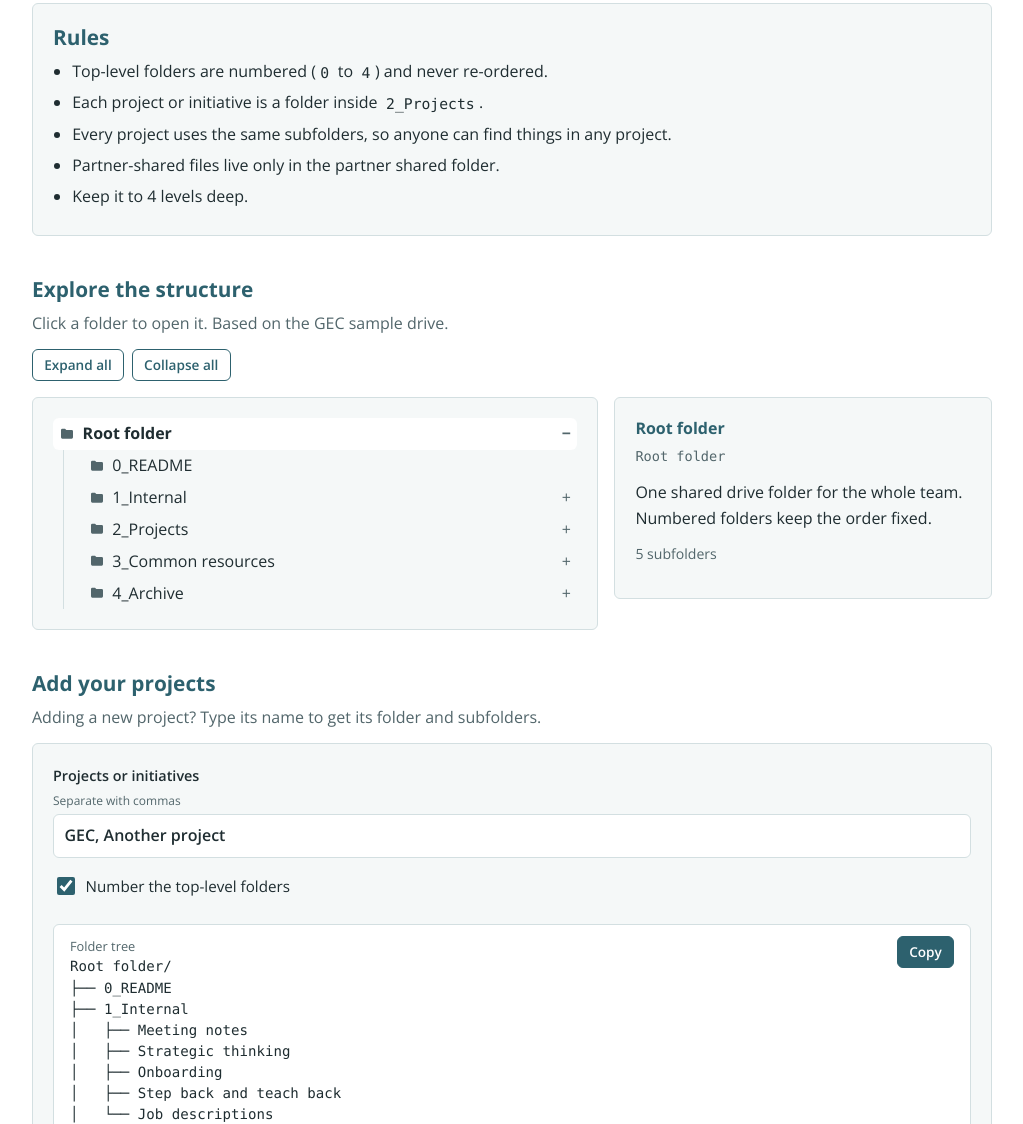
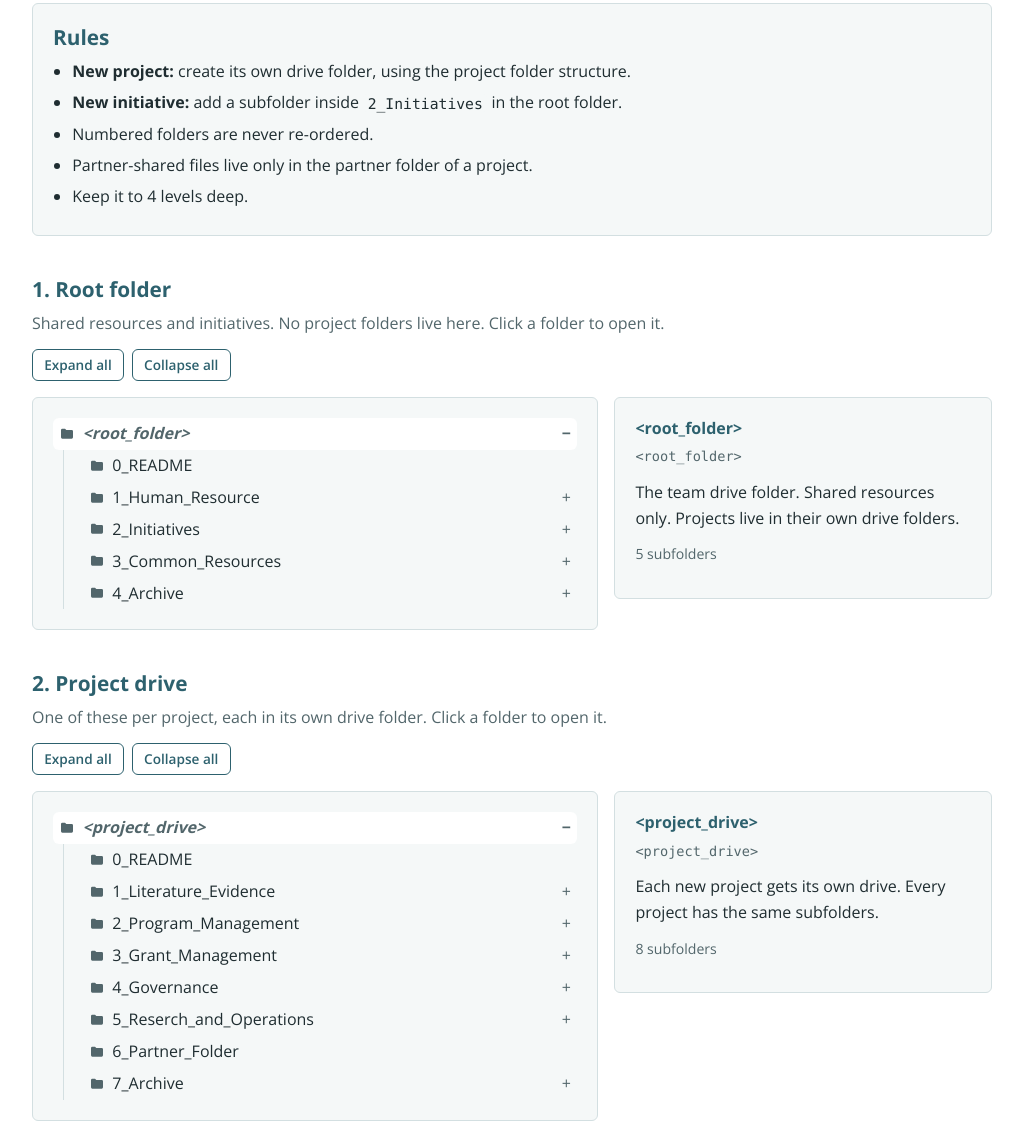
Before and after one commit to SachitDeshmukh/jpal-scale-up-drive-management, a plain HTML site: page structure.html in a window 1280 px wide. Shown: the part 242-1366 px from the top of the page, without its empty margins (128-1151 px from the left). Drawn offline with nearby package versions, Linux system fonts and the light colour scheme.

Commit message:
Update[code]: Restructure the folder structure.

```diff
--- a/script.js
+++ b/script.js
@@ -14,52 +14,117 @@ const PAGES = [
 ];
 
 // Every project or initiative gets the same subfolders.
-// (Adapted from the GEC / Breakthrough sample drive.)
 const PROJECT = [
+  { n: 'README', note: 'Start here: what is in this drive, who to ask, and the archive log.' },
   {
-    n: 'Program management', note: 'Work plans, trackers, reports and outreach content.', kids: [
-      { n: 'Work plans' }, { n: 'Trackers' }, { n: 'Reports' },
-      { n: 'Social media', kids: [{ n: 'Photo library' }, { n: 'Draft posts' }, { n: 'Draft articles' }, { n: 'Draft blogs' }] },
+    n: 'Literature_Evidence', note: 'Intervention summaries, resources, literature.', kids: [
+      { n: 'Evaluation_Summaries' },
+      { n: 'Knowledge_Sharing' },
     ]
   },
   {
-    n: 'Grant management', note: 'Applications, budgets and everything donors need.', kids: [
-      { n: 'Applications and award letters' }, { n: 'Budgets' }, { n: 'Cost-effectiveness calculations' },
-      { n: 'Charge codes' }, { n: 'Donor deliverables' },
+    n: 'Program_Management', note: 'Work plans, trackers, reports and outreach content.', kids: [
+      { n: 'Work_Plans' },
+      { n: 'Trackers' },
+      { n: 'Copy_Edited_Reports' },
+      {
+        n: 'Social_Media', kids: [
+          { n: 'Photo_library' },
+          { n: 'Posts_Articles_Blogs' },
+          { n: 'Videos' },
+          { n: 'Pitches_Pagers' }
+        ]
+      },
     ]
   },
   {
-    n: 'Government and research', note: 'State material, agreements and research work.', kids: [
-      { n: 'State folders', note: 'One folder per state: decks, curricula, reports, GOs.' },
-      { n: 'Governance documents', note: 'LoS and MoU.' },
-      { n: 'Research', kids: [{ n: 'Common do files' }, { n: 'Common encryption folder' }, { n: 'Research plans' }, { n: 'Dashboards' }] },
-    ]
-  },
-  { n: 'Partner shared folder', note: 'The only place partner-shared files live. Keep internal drafts out.' },
-];
-
-const withProjects = names => [
-  { n: 'README', note: 'Start here: what is in this drive, who to ask, and the archive log.' },
-  {
-    n: 'Internal', note: 'Team-only material, not shared with partners or donors.', kids: [
-      { n: 'Meeting notes' }, { n: 'Strategic thinking' }, { n: 'Onboarding' }, { n: 'Step back and teach back' }, { n: 'Job descriptions' },
+    n: 'Grant_Management', note: 'Applications, budgets and everything donors need.', kids: [
+      { n: 'Applications_Award_Letters' },
+      { n: 'Budgets' },
+      { n: 'Cost_effectiveness_Calculations' },
+      { n: 'Charge_Codes' },
+      { n: 'Donor_Deliverables' },
+      { n: 'Vendor_Contracts' },
+      { n: 'Invoices' },
     ]
   },
   {
-    n: 'Projects', note: 'One folder per project or initiative. Every project has the same subfolders.',
-    kids: names.map(p => ({ n: p, note: `Everything for ${p}.`, kids: PROJECT }))
-  },
+    n: 'Governance', note: 'Outreach, agreements, and resources from the government.', kids: [
       {
-    n: 'Common resources', note: 'Reusable material that applies across projects.', kids: [
-      { n: 'Theory of Change' }, { n: 'Monitoring tools' }, { n: 'ME transfer resources' }, { n: 'Templates' },
+        n: '<state_folder>', note: 'One folder per state: decks, curricula, reports, GOs.', ph: true, kids: [
+          { n: 'Agreements', note: 'LoS and MoU.' },
+          { n: 'Orders', note: 'Released notices and orders.' },
+          { n: 'Outreach', note: 'Decks, pagers, eval summaries.' },
+          { n: 'Policy_Collateral', note: 'Policies, curricula, state reports.' },
+        ]
+      }
     ]
   },
   {
-    n: 'Archive', note: 'Closed or superseded files, filed by project or theme, then year. See Archiving.', kids: [
-      { n: '<Project or theme>', ph: true, kids: [{ n: 'YYYY', ph: true }] },
+    n: 'Reserch_and_Operations', note: 'State material, agreements and research work.', kids: [
+      {
+        n: '<state_folder>', note: 'One folder per state: RO, data, analysis, reports.', ph: true, kids: [
+          { n: 'Raw_Data', note: 'Encrypted data files.' },
+          { n: 'Analysis_Code', note: 'Clean data and analysis code.' },
+          { n: 'Reports_Outputs', note: 'Code output and designed reports.' },
+          { n: 'Operations', note: 'M&E tools, RO collateral, field plans and attendance.' },
+        ]
+      },
+      { n: 'Theory_of_Change' }, { n: 'Monitoring_tools' }, { n: 'M&E_Transfer_Resources' },
+    ]
+  },
+  { n: 'Partner_Folder', note: 'The only place partner-shared files live. Keep internal drafts out.' },
+  {
+    n: 'Archive', note: 'Closed or superseded files, filed by theme. See Archiving.', kids: [
+      { n: '<Theme_YYYY_MM_DD>', ph: true },
     ]
   },
 ];
+
+// (1) Root folder: shared resources only. Projects are NOT kept here.
+const ROOT_FOLDER = [
+  { n: 'README', note: 'Start here: what is in this drive, who to ask, and the archive log.' },
+  {
+    n: 'Human_Resource', note: 'Team-only material, not shared with partners or donors.', kids: [
+      { n: 'Hiring' }, { n: 'Onboarding' }, { n: 'Teach_Backs' },
+    ]
+  },
+  {
+    n: 'Initiatives', note: 'One subfolder per initiative. A new initiative gets a subfolder here.', kids: [
+      {
+        n: '<initiative_name>', ph: true, note: 'Everything for one initiative.', kids: [
+          { n: 'Background_Literature_Review' },
+          { n: 'Notes_Minutes' },
+          { n: 'Budgets_Reports' },
+          { n: 'Onboarding' },
+          { n: 'Outreach' },
+        ]
+      },
+    ]
+  },
+  {
+    n: 'Common_Resources', note: 'Reusable material that applies across projects and initiatives.', kids: [
+      { n: 'Meeting_Notes' }, { n: 'Strategic_Thinking' }, { n: 'Comms_Templates' },
+    ]
+  },
+  {
+    n: 'Archive', note: 'Closed or superseded files, filed by theme. See Archiving.', kids: [
+      { n: '<Theme_YYYY_MM_DD>', ph: true },
+    ]
+  },
+];
+
+// Both structures shown on the Structure page. `start` = first folder number (null = unnumbered).
+const EXPLORERS = {
+  root: {
+    n: '<root_folder>', ph: true, start: 0, kids: ROOT_FOLDER,
+    note: 'The team drive folder. Shared resources only. Projects live in their own drive folders.'
+  },
+  project: {
+    n: '<project_drive>', ph: true, start: 0, kids: PROJECT,
+    note: 'Each new project gets its own drive. Every project has the same subfolders.'
+  },
+};
 
 const FORBIDDEN = /[\\/:*?"<>|]/g;
 const VAGUE = /\b(final|new|latest|copy|old|temp|misc|untitled)\b/i;
@@ -125,10 +190,11 @@ function renderLayout() {
 
 /* ---------- 4a. Page: Structure ---------- */
 function initStructure() {
-  const label = (n, i, top, numbered) => (top && numbered) ? `${i}_${n.n}` : n.n;
+  $$('[data-explorer]').forEach(box => {
+    const cfg = EXPLORERS[box.dataset.explorer], detail = $('.detail', box); let selected;
+    const label = (node, i, start) => start === null ? node.n : `${i + start}_${node.n}`;
 
-  // Explorer: click a folder to open it and read what goes inside
-  const detail = $('#detail'); let selected;
+    // Click a folder to open it and read what goes inside
     function select(btn, node, path) {
       selected?.removeAttribute('aria-current');
       selected = btn; btn.setAttribute('aria-current', 'true');
@@ -137,15 +203,15 @@ function initStructure() {
         el('p', '', node.note || `Part of “${path[path.length - 2] || 'the drive'}”.`),
         el('p', 'muted small', node.kids ? `${node.kids.length} subfolders` : 'Lowest level: files live here.'));
     }
-  function build(nodes, path, top) {
+    function build(nodes, path, start) {
       const ul = el('ul');
       nodes.forEach((node, i) => {
-      const text = label(node, i, top, true), here = [...path, text];
+        const text = label(node, i, start), here = [...path, text];
         const li = el('li'), btn = el('button', 'node'); btn.type = 'button'; btn.dataset.label = text;
         btn.append(el('span', 'ico'), el('span', node.ph ? 'ph' : '', text));
         li.append(btn);
         let sub;
-      if (node.kids) { sub = build(node.kids, here, path.length === 0); sub.hidden = true; li.append(sub); btn.setAttribute('aria-expanded', 'false'); }
+        if (node.kids) { sub = build(node.kids, here, path.length === 0 ? cfg.start : null); sub.hidden = true; li.append(sub); btn.setAttribute('aria-expanded', 'false'); }
         btn.addEventListener('click', () => {
           select(btn, node, here);
           if (sub) { sub.hidden = !sub.hidden; btn.setAttribute('aria-expanded', String(!sub.hidden)); }
@@ -154,30 +220,13 @@ function initStructure() {
       });
       return ul;
     }
-  const root = {
-    n: 'Root folder', note: 'One shared drive folder for the whole team. Numbered folders keep the order fixed.',
-    kids: withProjects(['GEC', 'Another project'])
-  };
-  const tree = build([root], [], false); tree.className = 'tree';
-  $('#tree').append(tree);
+    const tree = build([cfg], [], null); tree.className = 'tree';
+    $('.tree-host', box).append(tree);
     const rootBtn = $('.node', tree); rootBtn.click();
     const rootSub = $('ul', tree);
     const setAll = open => $$('ul', tree).forEach(u => { u.hidden = !open; u.previousElementSibling.setAttribute('aria-expanded', String(open)); });
-  $('#expandAll').addEventListener('click', () => setAll(true));
-  $('#collapseAll').addEventListener('click', () => { setAll(false); rootSub.hidden = false; rootBtn.setAttribute('aria-expanded', 'true'); });
-
-  // Builder: type project names, get a folder tree
-  live($('#builder'), () => {
-    const names = [...new Set(val('projects').split(',').map(clean).filter(Boolean))];
-    const numbered = $('#numbered').checked;
-    const out = ['Root folder/'];
-    const walk = (nodes, indent, top) => nodes.forEach((n, i) => {
-      const last = i === nodes.length - 1;
-      out.push(indent + (last ? '└── ' : '├── ') + label(n, i, top, numbered));
-      if (n.kids) walk(n.kids, indent + (last ? '    ' : '│   '), false);
-    });
-    walk(withProjects(names.length ? names : ['Project name']), '', true);
-    $('#treeOut').textContent = out.join('\n');
+    $('[data-expand]', box).addEventListener('click', () => setAll(true));
+    $('[data-collapse]', box).addEventListener('click', () => { setAll(false); rootSub.hidden = false; rootBtn.setAttribute('aria-expanded', 'true'); });
   });
 }
 
--- a/structure.html
+++ b/structure.html
@@ -1,63 +1,67 @@
 <!DOCTYPE html>
 <html lang="en">
+
 <head>
   <meta charset="utf-8">
   <meta name="viewport" content="width=device-width, initial-scale=1">
-  <title>1 · Structure · J-PAL South Asia</title>
+  <title>Structure | J-PAL South Asia</title>
   <link rel="stylesheet" href="root.css">
   <link rel="stylesheet" href="styles.css">
   <script src="script.js" defer></script>
 </head>
+
 <body data-page="structure">
   <a class="skip-link" href="#main">Skip to content</a>
   <div id="site-header"></div>
   <main id="main" class="container">
     <section>
-      <h1>1 · Structuring the drive</h1>
-      <p class="lead">One drive folder can hold many projects and initiatives. Shared areas sit at the top; each project gets its own folder with identical subfolders.</p>
+      <h1>Structuring the drive</h1>
+      <p class="lead">Two kinds of drive folders: one root folder for shared resources and initiatives, and one seperate
+        drive per project.</p>
     </section>
 
     <section class="card">
       <h2>Rules</h2>
       <ul class="rules">
-        <li>Top-level folders are numbered (<code>0</code> to <code>4</code>) and never re-ordered.</li>
-        <li>Each project or initiative is a folder inside <code>2_Projects</code>.</li>
-        <li>Every project uses the same subfolders, so anyone can find things in any project.</li>
-        <li>Partner-shared files live only in the partner shared folder.</li>
+        <li><strong>New project:</strong> create its own drive folder, using the project folder structure.</li>
+        <li><strong>New initiative:</strong> add a subfolder inside <code>2_Initiatives</code> in the root folder.</li>
+        <li>Numbered folders are never re-ordered.</li>
+        <li>Partner-shared files live only in the partner folder of a project.</li>
         <li>Keep it to 4 levels deep.</li>
       </ul>
     </section>
 
     <section>
-      <h2>Explore the structure</h2>
-      <p class="muted">Click a folder to open it. Based on the GEC sample drive.</p>
-      <div class="chips">
-        <button class="btn btn--ghost btn--sm" id="expandAll" type="button">Expand all</button>
-        <button class="btn btn--ghost btn--sm" id="collapseAll" type="button">Collapse all</button>
-      </div>
-      <div class="explorer">
-        <div class="card" id="tree"></div>
-        <aside class="card" id="detail" aria-live="polite"></aside>
+      <h2>1. Root folder</h2>
+      <p class="muted">Shared resources and initiatives. No project folders live here. Click a folder to open it.</p>
+      <div data-explorer="root">
+        <div class="chips">
+          <button class="btn btn--ghost btn--sm" data-expand type="button">Expand all</button>
+          <button class="btn btn--ghost btn--sm" data-collapse type="button">Collapse all</button>
+        </div>
+        <div class="explorer">
+          <div class="card tree-host"></div>
+          <aside class="card detail" aria-live="polite"></aside>
+        </div>
       </div>
     </section>
 
     <section>
-      <h2>Add your projects</h2>
-      <p class="muted">Adding a new project? Type its name to get its folder and subfolders.</p>
-      <form class="tool" id="builder" onsubmit="return false">
-        <div class="fields">
-          <label class="lab wide">Projects or initiatives <small>Separate with commas</small>
-            <input type="text" id="projects" value="GEC, Another project" autocomplete="off"></label>
+      <h2>2. Project drive</h2>
+      <p class="muted">One of these per project, each in its own drive folder. Click a folder to open it.</p>
+      <div data-explorer="project">
+        <div class="chips">
+          <button class="btn btn--ghost btn--sm" data-expand type="button">Expand all</button>
+          <button class="btn btn--ghost btn--sm" data-collapse type="button">Collapse all</button>
         </div>
-        <label class="check"><input type="checkbox" id="numbered" checked> Number the top-level folders</label>
-        <br>
-        <div class="output">
-          <div><span class="output__label">Folder tree</span><pre class="output__text" id="treeOut"></pre></div>
-          <button class="btn btn--sm" type="button" data-copy="#treeOut">Copy</button>
+        <div class="explorer">
+          <div class="card tree-host"></div>
+          <aside class="card detail" aria-live="polite"></aside>
         </div>
-      </form>
+      </div>
     </section>
   </main>
   <div id="site-footer"></div>
 </body>
+
 </html>
```
Also changed, not shown: index.html (+1 -1 lines). Lines whose indentation alone changed are shown as unchanged.
